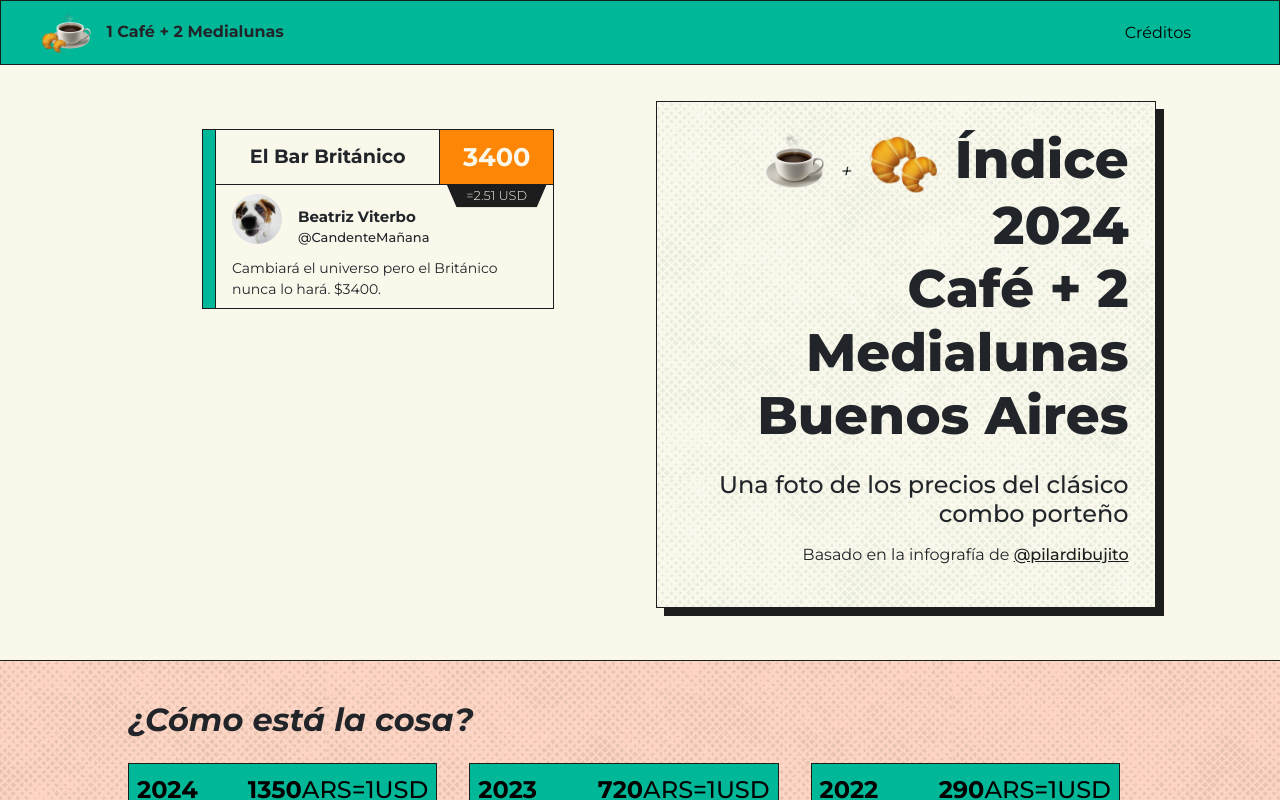
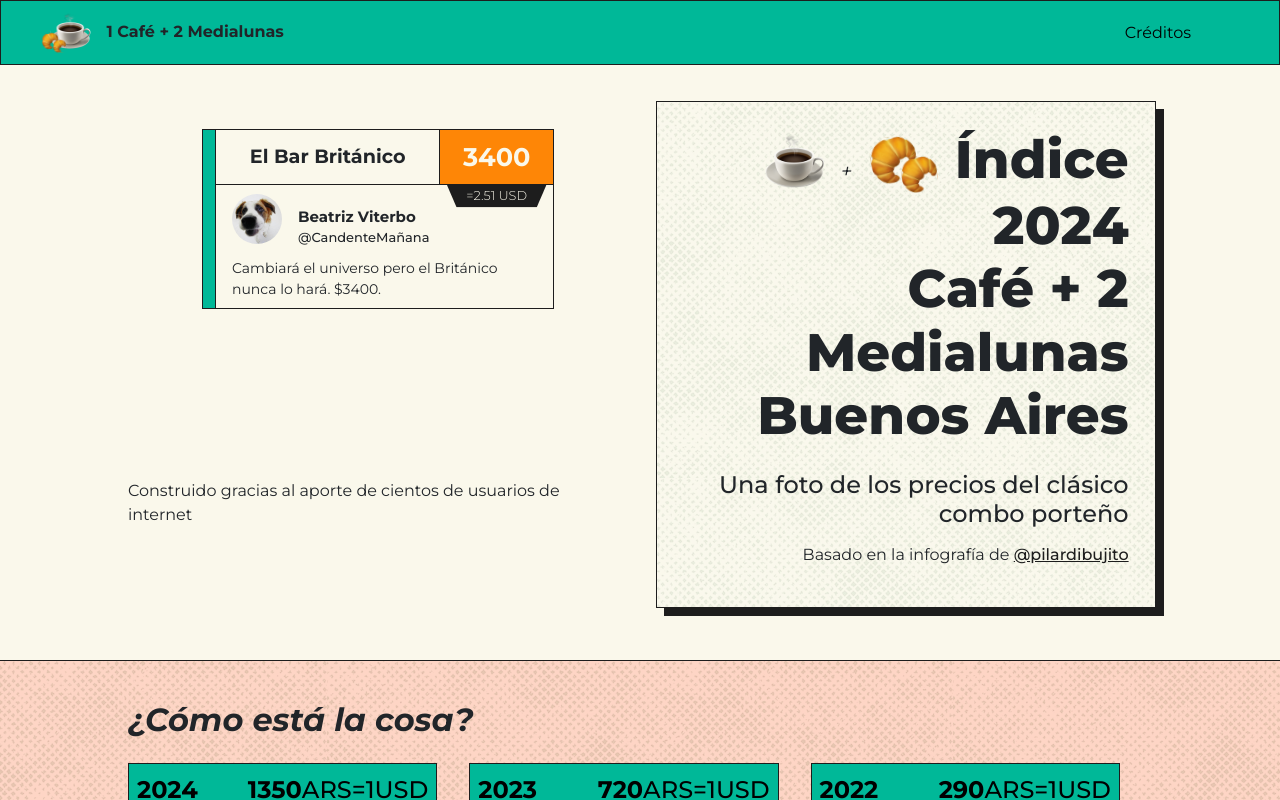
Before and after one commit to sofiaPalavecino/1cafe-2medialunas, a React (Vite) app: page / in a window 1280 px wide. Shown: the top 800 px of the page. Built offline with nearby package versions, Linux system fonts and the light colour scheme.

Commit message:
added little sign

```diff
--- a/src/App.jsx
+++ b/src/App.jsx
@@ -157,8 +157,12 @@ function App() {
             <section className='-theme-2'>
                 <div className="wrap">
                     <div className="row title-wrapper">
-                        <div className="col-xl order-xl-1 order-2 mt-5 mt-md-4 mt-lx-0">
+                        <div className="col-xl order-xl-1 order-2 mt-5 mt-xl-4 mt-lx-0">
                             <Carrousel items={twittsElements} />
+                            <div className="little-sign">
+                                Construido gracias al aporte de cientos de usuarios de internet
+                                <span class="tip"></span>
+                            </div>
                         </div>
                         <div className="title-wrapper__main col-xl order-xl-2 order-1">
                             <h1 className='main-title'>
```
